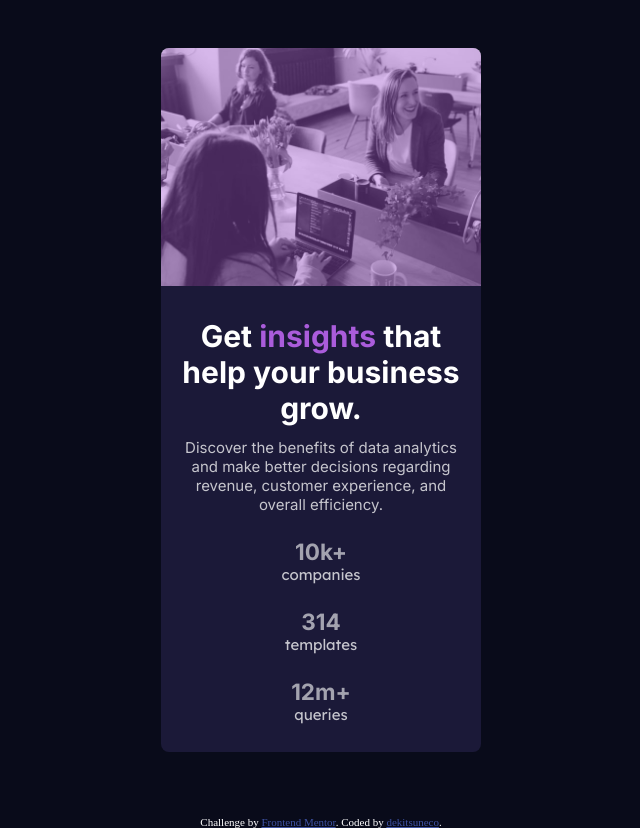
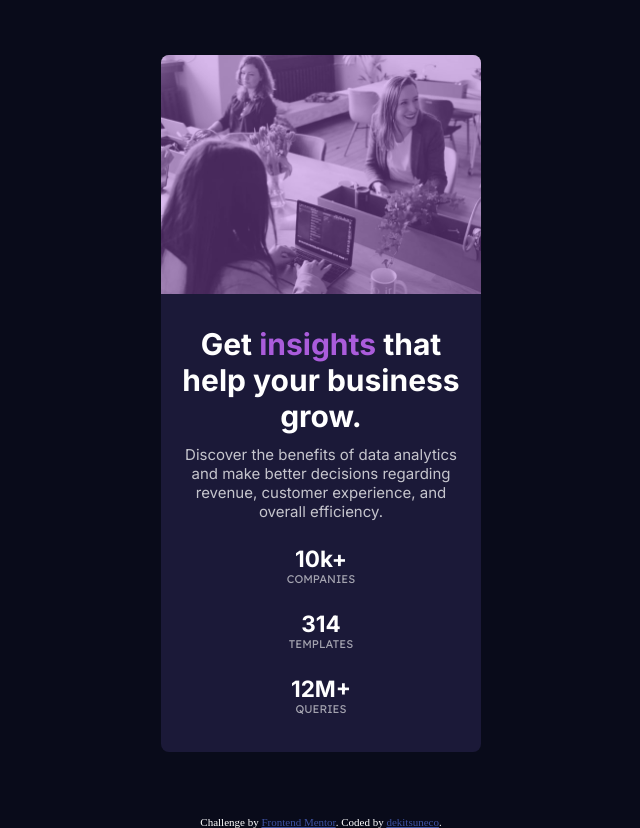
Before and after one commit to dekitsuneco/stats-card-component, a website: page app/index.html in a window 1280 px wide. Shown: the whole page, without its empty margins (319-959 px from the left). Drawn offline with nearby package versions, Linux system fonts and the light colour scheme; files that its build step writes are made by us from their sources.

Commit message:
Fix font sizes of stats

```diff
--- a/app/index.html
+++ b/app/index.html
@@ -37,21 +37,21 @@
           <div class="card-stats-companies stats">
             <h2 class="card-stats-companies-header stats-header">10k+</h2>
             <p class="card-stats-companies-description stats-description">
-              companies
+              COMPANIES
             </p>
           </div>
 
           <div class="card-stats-templates stats">
             <h2 class="card-stats-templates-header stats-header">314</h2>
             <p class="card-stats-templates-description stats-description">
-              templates
+              TEMPLATES
             </p>
           </div>
 
           <div class="card-stats-queries stats">
-            <h2 class="card-stats-queries-header stats-header">12m+</h2>
+            <h2 class="card-stats-queries-header stats-header">12M+</h2>
             <p class="card-stats-queries-description stats-description">
-              queries
+              QUERIES
             </p>
           </div>
         </div>
--- a/app/src/styles/scss/style.scss
+++ b/app/src/styles/scss/style.scss
@@ -15,8 +15,6 @@ body {
   display: flex;
   flex-direction: column;
   justify-content: center;
-
-
 
   background: hsl(233, 47%, 7%);
   font-size: 15px;
@@ -108,12 +106,13 @@ body {
 
       .stats-header {
         font-weight: 700;
-        color: hsla(0, 0%, 100%, 0.6);
+        color: hsl(0, 0%, 100%);
       }
 
       .stats-description {
         font-family: 'Lexend Deca', sans-serif;
-        color: hsla(0, 0%, 100%, 0.75);
+        font-size: .7rem;
+        color: hsla(0, 0%, 100%, 0.6);
       }
     }
     /** || Card-Body-Stats-of-Companies **/
```
